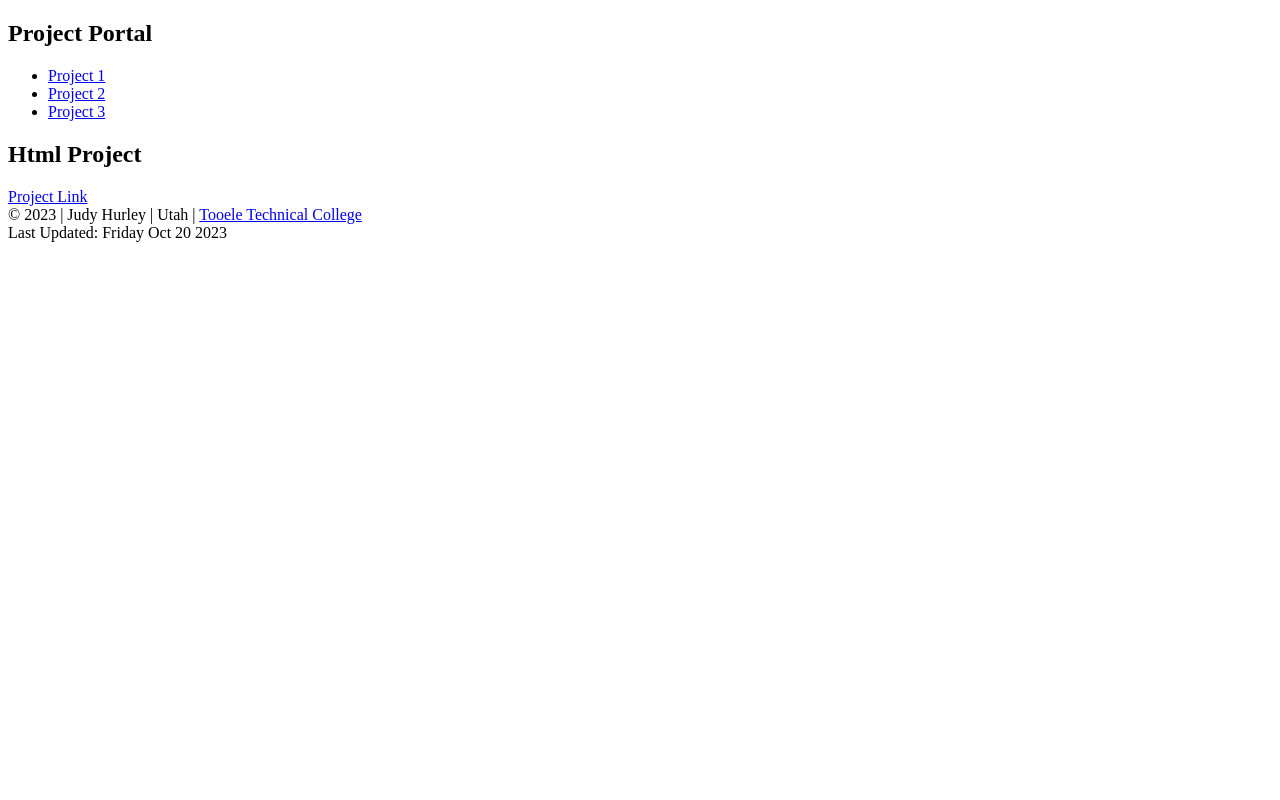
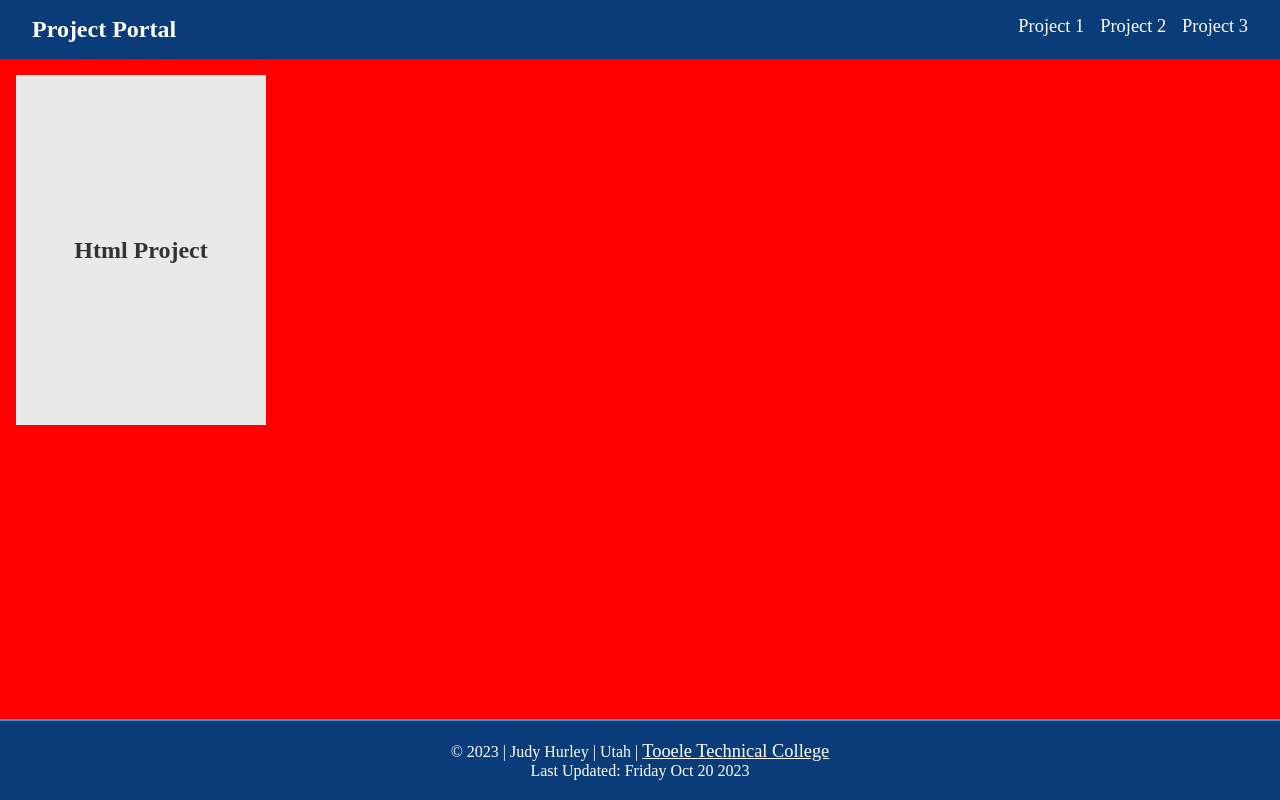
Before and after one commit to MayaFox23/PortalProject, a plain HTML site: page index.html in a window 1280 px wide. Drawn offline with Linux system fonts and the light colour scheme.

Commit message:
end of assignment 2

```diff
--- a/Styles.css
+++ b/Styles.css
@@ -0,0 +1,118 @@
+body {
+    background-color: red;
+}
+
+* {
+    box-sizing: border-box;
+    margin: 0;
+    padding: 0;
+}
+
+/* Nav */
+nav {
+    display: flex; /* 1 */
+    justify-content: space-between; /* 2 */
+    padding: 1rem 2rem; /* 3 */
+    background: #0b3c7a; /* 4 */
+}
+
+nav ul {
+    display: flex; /* 5 */
+    list-style: none; /* 6 */
+}
+
+nav li {
+    padding-left: 1rem; /* 7 */
+}
+
+nav a {
+    text-decoration: none;
+    color: #fff;
+}
+
+nav h2 {
+    color: #fff;
+}
+
+/* footer */
+a {
+    font-size: 1.15rem;
+  }
+
+  header,
+  footer {
+    border-top: 2px solid #3498db;
+    background-color: #0b3c7a;
+    color: white;
+    text-align: center;
+    padding: 1.25rem;
+  }
+
+  footer {
+    position: fixed;
+    bottom: 0;
+    width: 100%;
+  }
+
+  #ttechLink {
+    color: white;
+  }
+
+  @media screen and (max-width: 820px) {
+    .cards {
+      justify-content: center;
+    }
+  }
+
+  .cards {
+    display: flex;
+    justify-content: flex-start;
+    align-items: flex-start;
+    gap: 1rem;
+    flex-wrap: wrap;
+    padding: 1rem;
+    }
+
+    .card {
+    width: 250px;
+    height: 350px;
+    perspective: 800px;
+    border-style: none;
+    }
+
+    .card-inner {
+    width: 100%;
+    height: 100%;
+    transition: transform 0.6s;
+    transform-style: preserve-3d;
+    }
+
+    .card:hover .card-inner {
+    transform: rotateY(180deg);
+    }
+
+    .card-front,
+    .card-back {
+    position: absolute;
+    width: 100%;
+    height: 100%;
+    backface-visibility: hidden;
+    text-align: center;
+    }
+
+    .card-front {
+    background-color: #e9e9e9;
+    color: #333;
+    display: flex;
+    align-items: center;
+    justify-content: center;
+    }
+
+    .card-back {
+    background-color: #333;
+    color: #fff;
+    transform: rotateY(180deg);
+    display: flex;
+    align-items: center;
+    justify-content: center;
+    }
--- a/index.html
+++ b/index.html
@@ -4,6 +4,7 @@
     <meta charset="UTF-8"/>
     <meta http-equiv="X-UA-Compatible" content="IE=edge"/>
     <meta name="viewport" content="width=device-width, initial-scale=1.0"/>
+    <link rel="stylesheet" href="styles.css">
     <title>My Project Portal</title>
 </head>
 <body>
```
